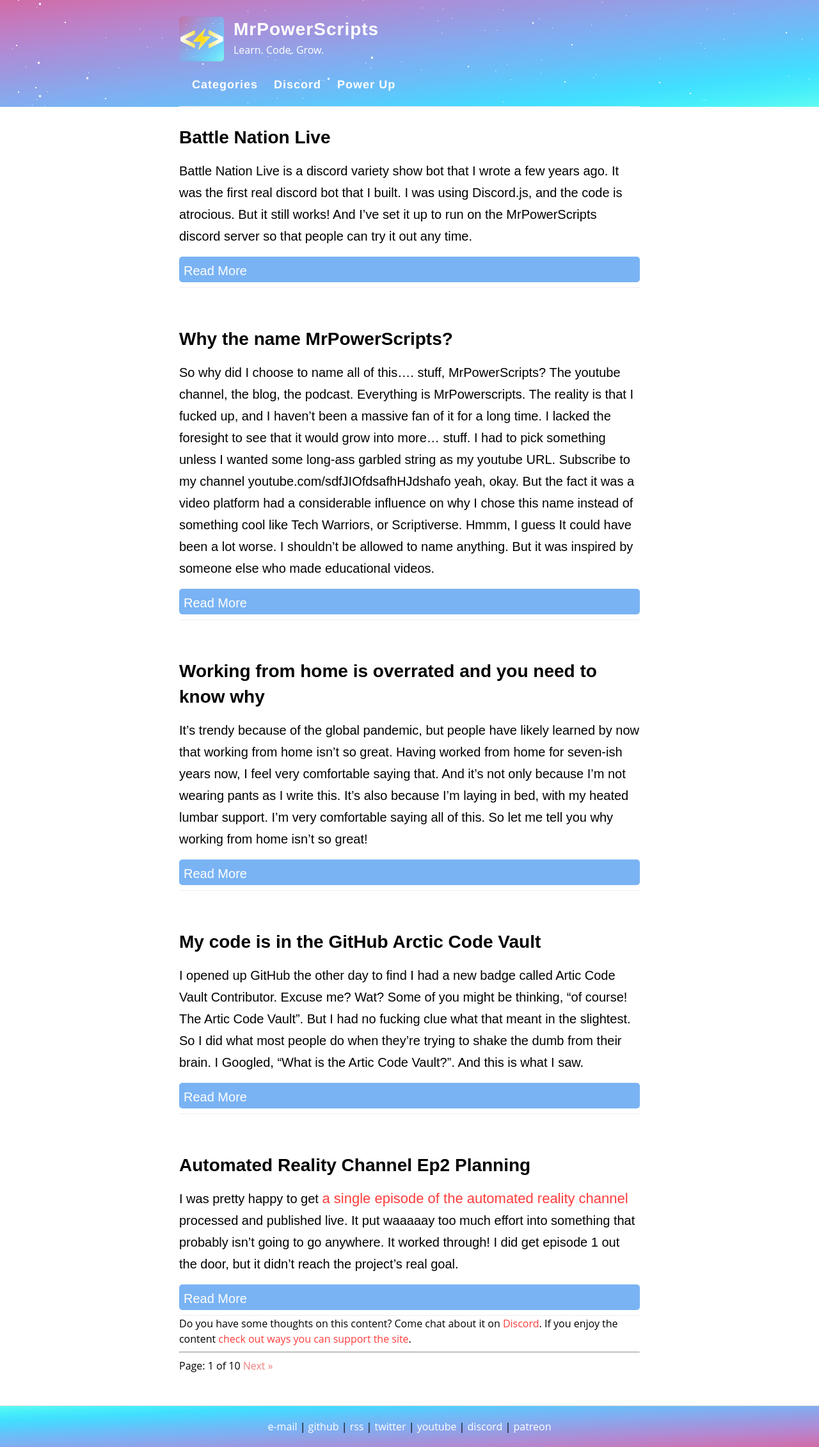
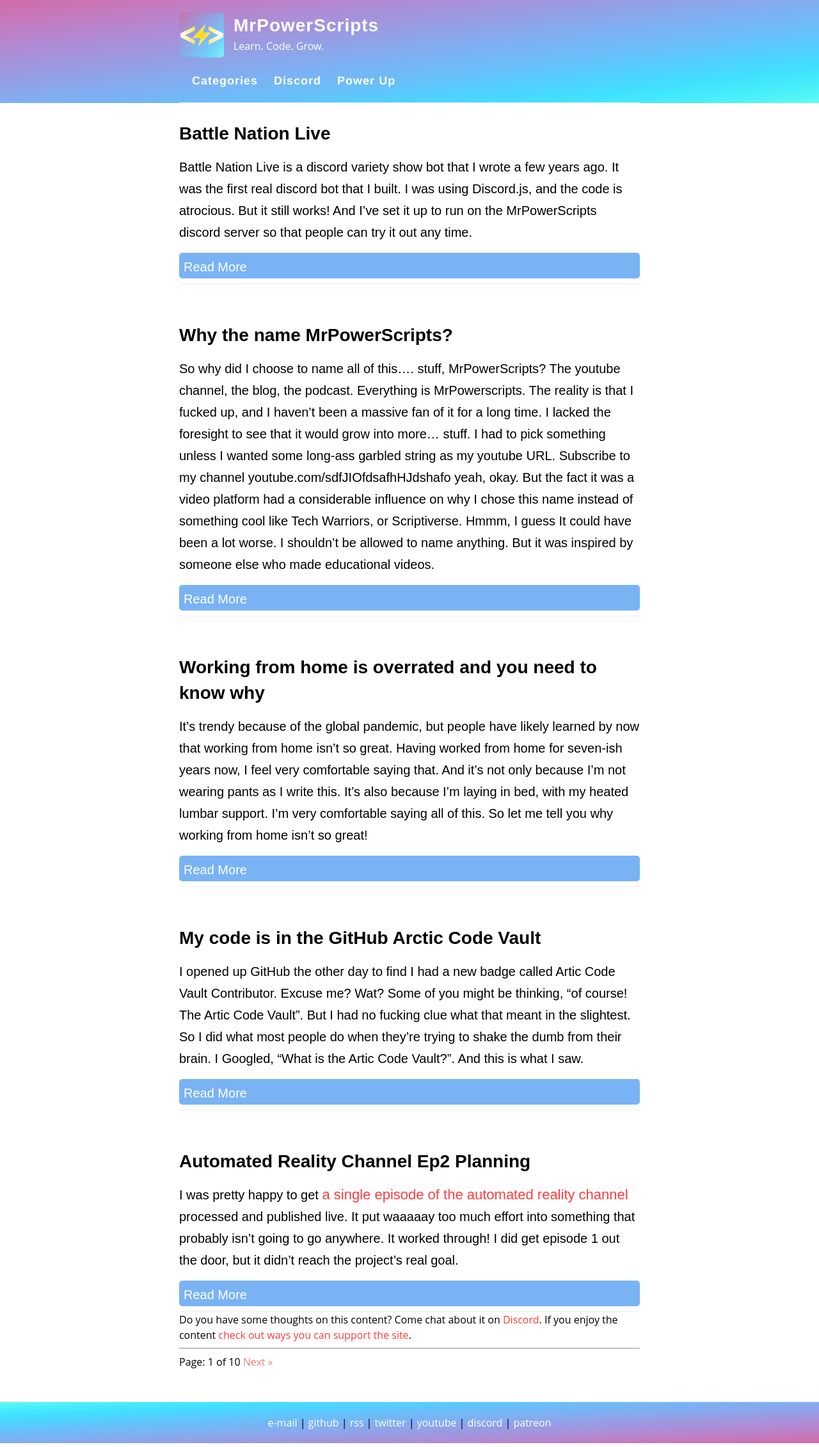
Before and after one commit to MrPowerScripts/MrPowerScripts.com, a Jekyll site: the page built from index.html, in a window 1280 px wide. Shown: the whole page at 64% size. Built offline with Jekyll 4.4.1, drawn with Linux system fonts in a browser that asks for light colours; the list of posts is cut into pages by our own code.

Commit message:
people say performance issues :( "

```diff
--- a/_layouts/default.html
+++ b/_layouts/default.html
@@ -47,9 +47,6 @@ pagination:
 
   <body>
     <div class="wrapper-masthead">
-      <div id='stars'></div>
-      <div id='stars2'></div>
-      <div id='stars3'></div>
       <div class="container">
         <header class="masthead">
           <div class="mh-txt-wrap">
```
